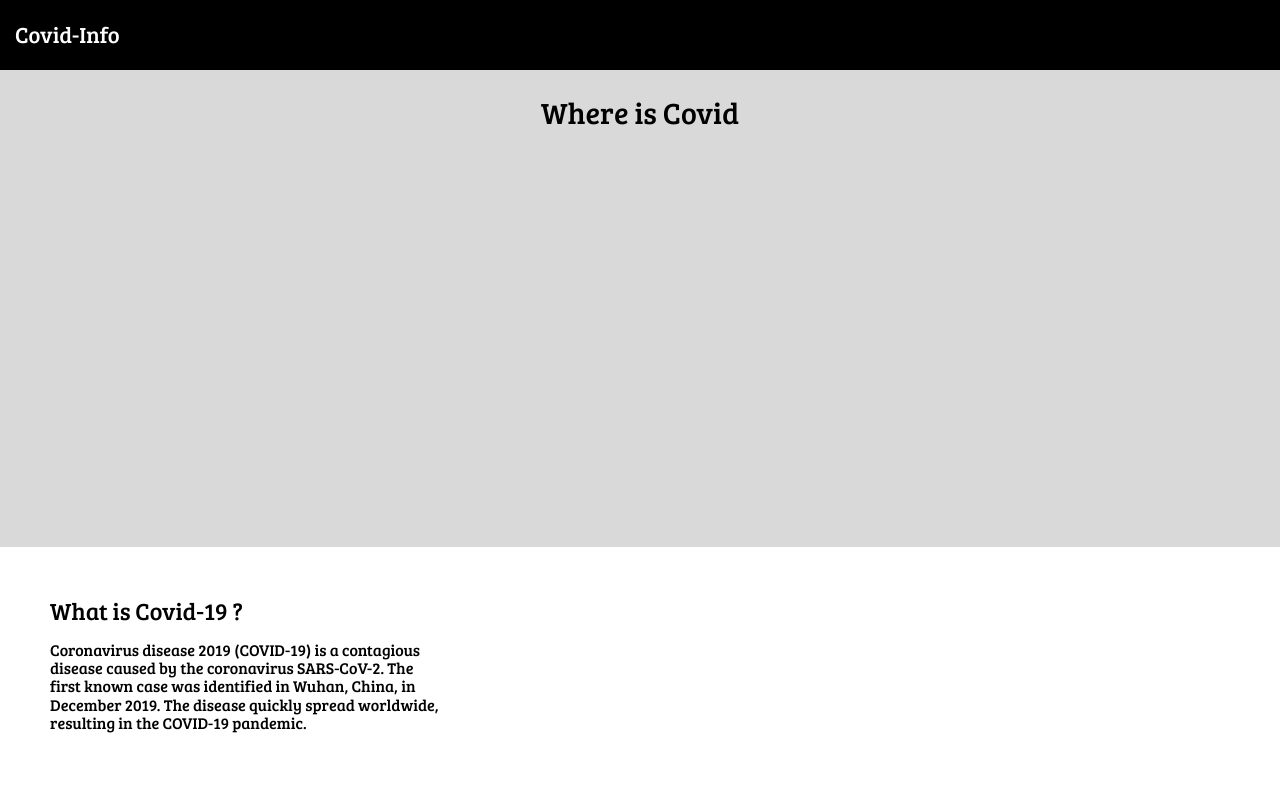
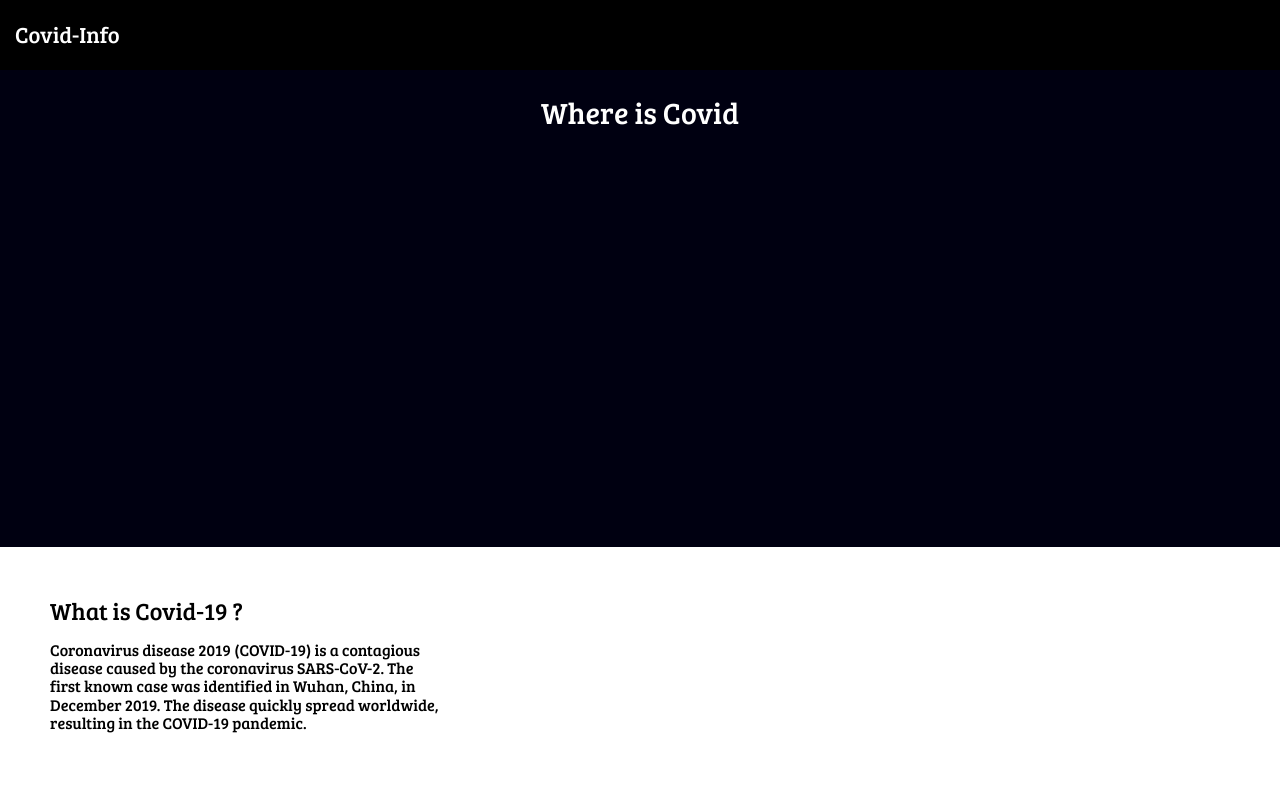
Before and after one commit to Natouille0407/Info-covid, a plain HTML site: page index.html in a window 1280 px wide. Shown: the top 800 px of the page. Drawn offline with nearby package versions, Linux system fonts and the light colour scheme; no server answers.

Commit message:
Update style.css

```diff
--- a/assets/css/style.css
+++ b/assets/css/style.css
@@ -45,7 +45,7 @@ p {
   align-items: center;
   height: 477px;
 
-  background-color: #D9D9D9;
+  background-color: #000011;
 }
 
 .map-container h2 {
@@ -53,6 +53,7 @@ p {
   font-family: "Bree Serif", serif;
   font-weight: 300;
   font-style: normal;
+  color:white;
 }
 
 .map-container img {
@@ -129,10 +130,11 @@ footer {
   align-items: center;
 }
 
-#globe-container {
+#globeContainer {
   width: 100%;
-  height: 500px;
+  height: 400px; /* ou toute autre taille souhaitée */
 }
+
 
 @media (max-width: 1250px) {
   .inner-chart {
```
